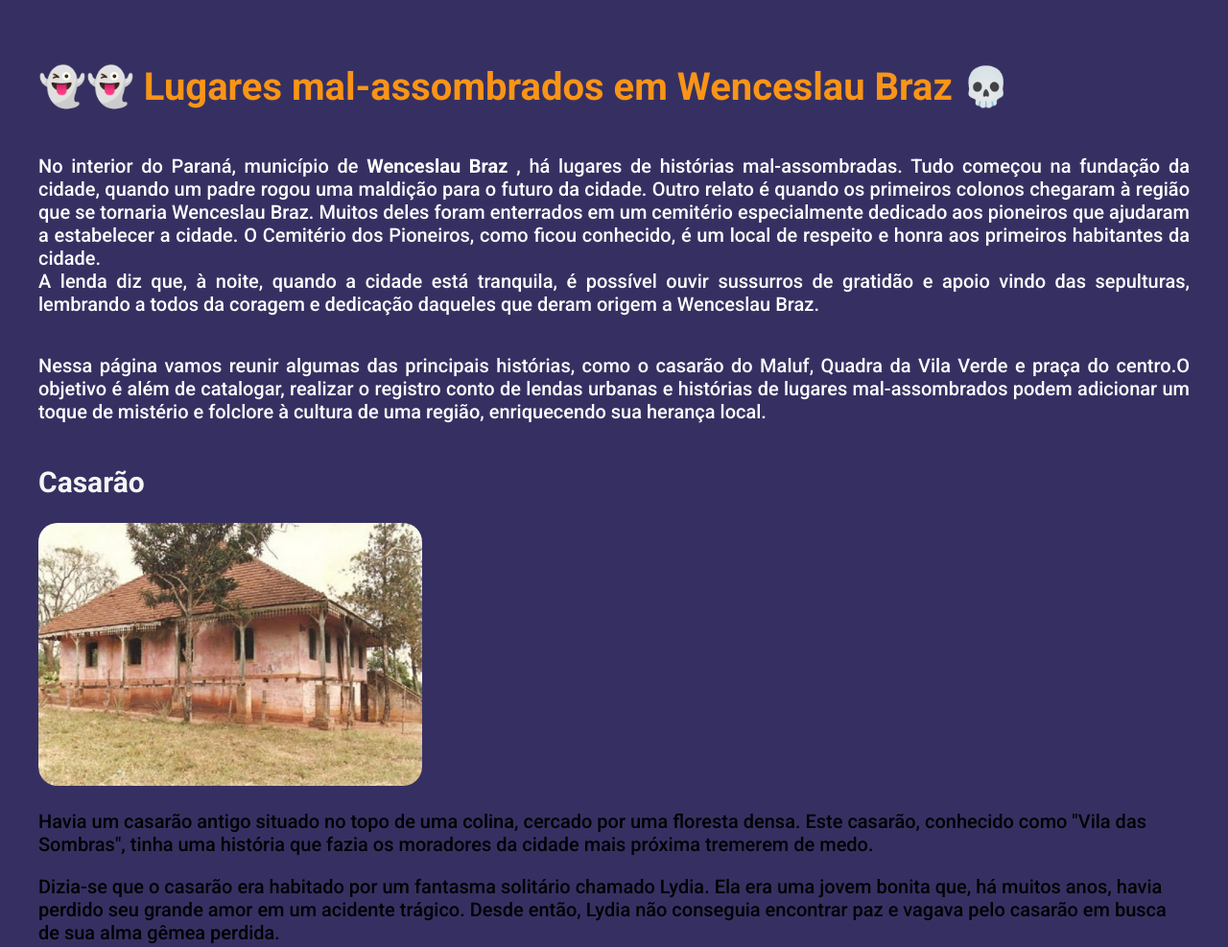
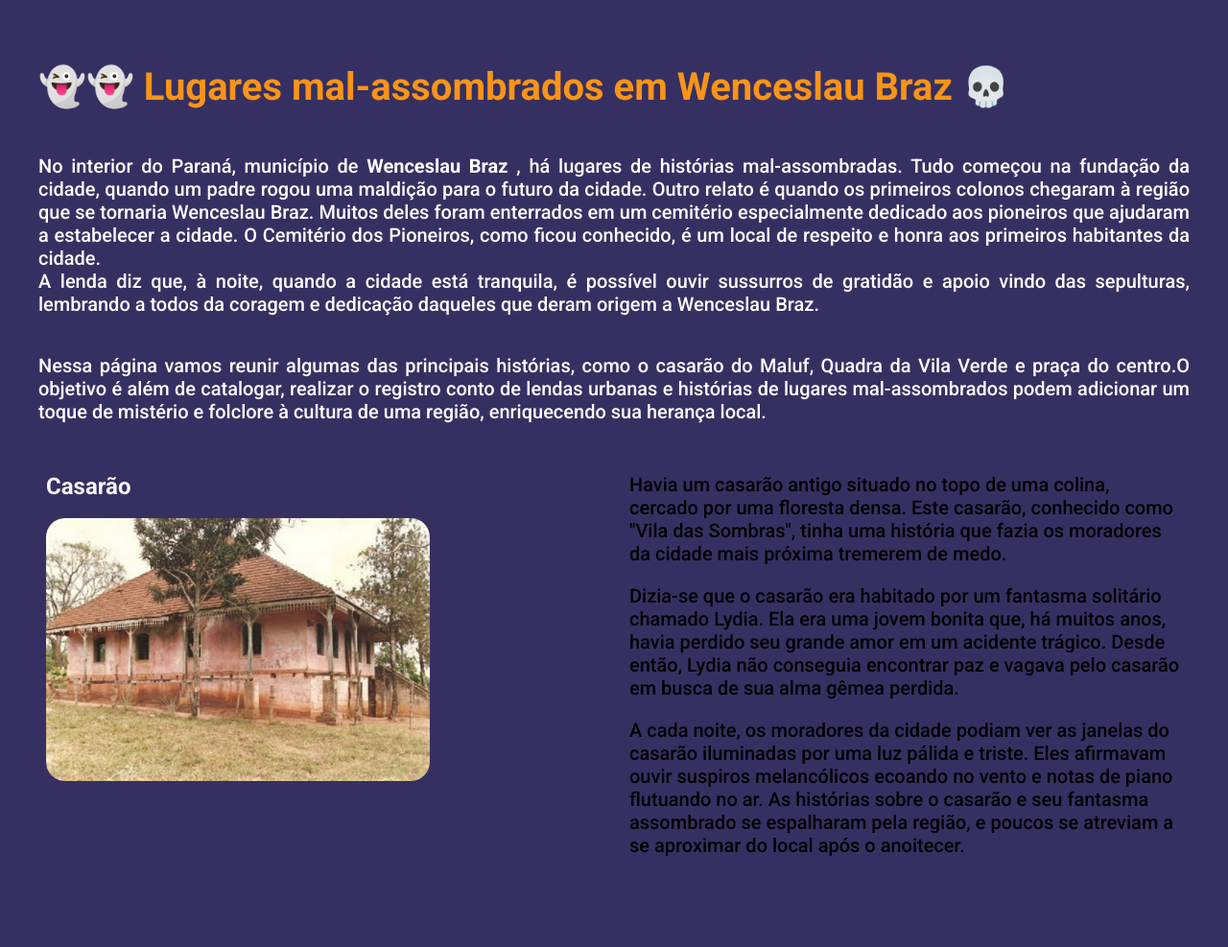
Before and after one commit to kheronn/3_jornada_ge_pcem, a plain HTML site: page index.html in a window 1280 px wide. Shown: the top 987 px of the page at 96% size. Drawn offline with Linux system fonts and the light colour scheme.

Commit message:
add style card

```diff
--- a/index.html
+++ b/index.html
@@ -42,7 +42,7 @@
     <section class="card__historia">
         <div>
             <h2 class="card__titulo">Casarão</h2>
-            <img src="casarao.jpg" alt="Casarão" class="imagem">
+            <img src="casarao.jpg" alt="Casarão" class="card__imagem">
         </div>
 
         <div>
--- a/styles.css
+++ b/styles.css
@@ -25,8 +25,20 @@ h2{
     text-align: justify;
     color: white;
 }
+.card__historia{
+    display: grid;
+    grid-template-columns: 1fr 1fr;
+    gap: 2rem;
+    padding: 12px 8px;
+}
 
-.imagem{
+.card__titulo{
+    font-size: 24px;
+    font-weight: 700;
+}
+
+
+.card__imagem{
     width: 400px;
     border-radius: 20px;
 }
```
